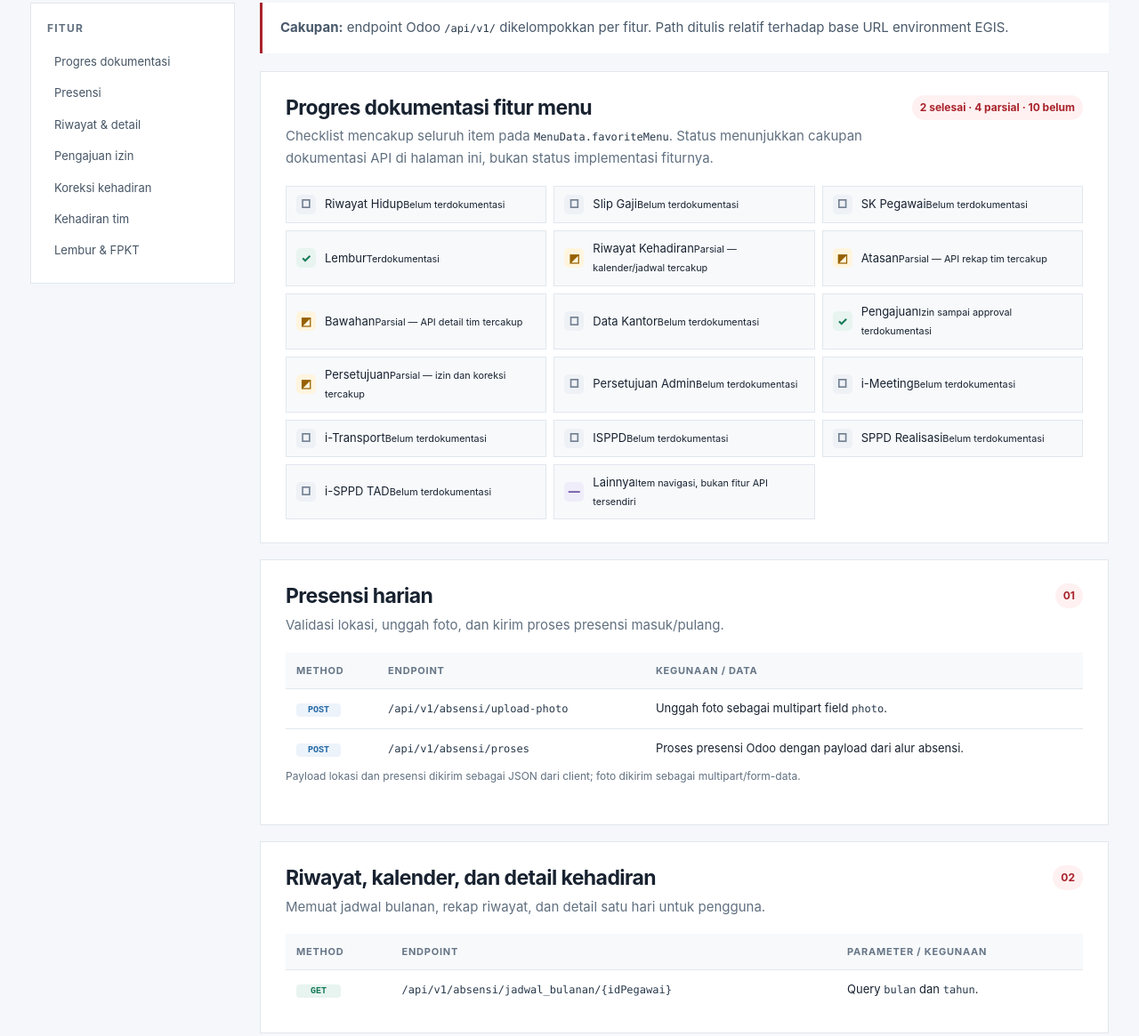
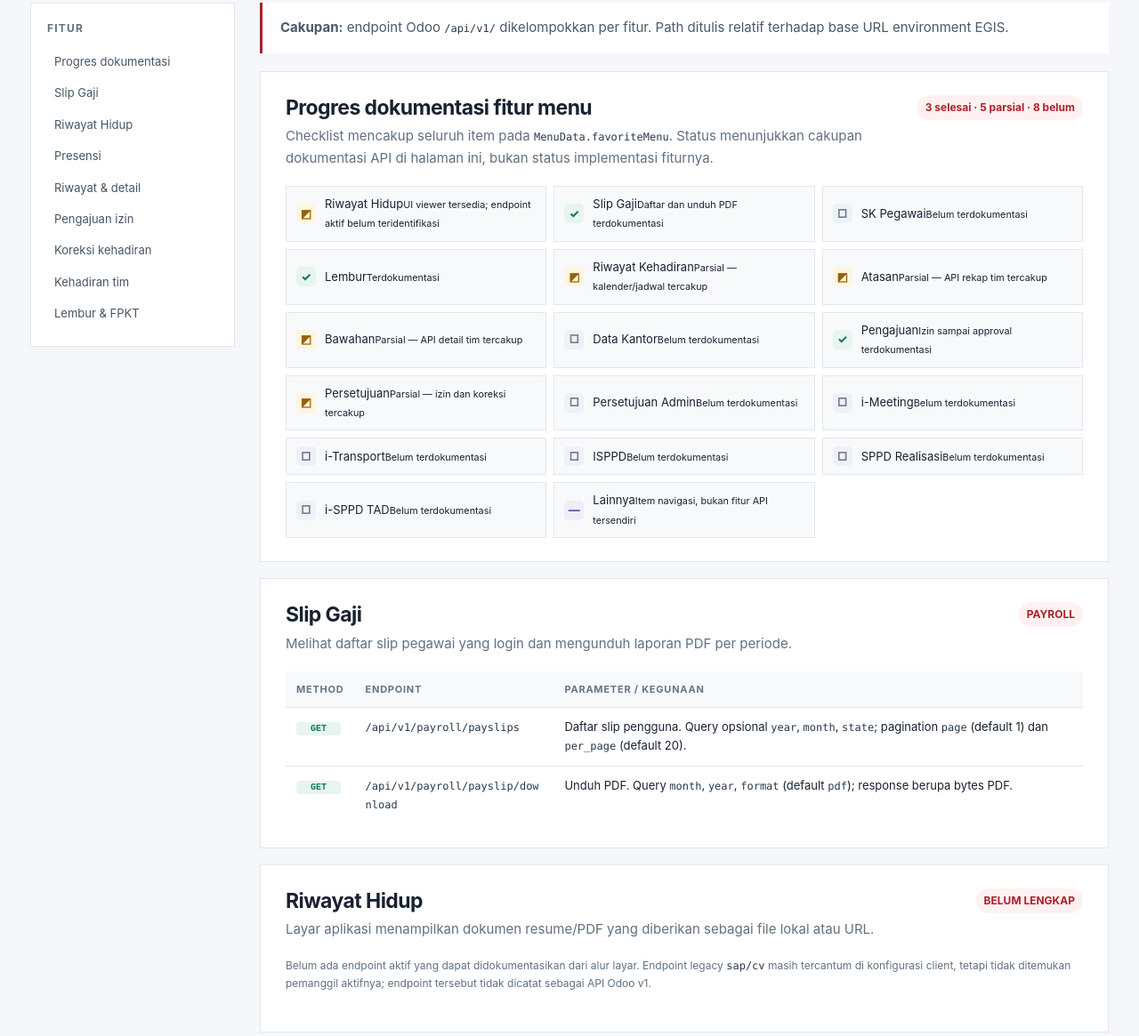
Before and after one commit to R26raihan/share-knowladge, a plain HTML site: page API_EGIS_ATTENDANCE.html in a window 1280 px wide. Shown: the part 456-1621 px from the top of the page at 89% size. Drawn offline with Linux system fonts and the light colour scheme.

Commit message:
docs: add slip gaji and riwayat hidup sections to EGIS API documentation

```diff
--- a/API_EGIS_ATTENDANCE.html
+++ b/API_EGIS_ATTENDANCE.html
@@ -3,7 +3,7 @@
 <head>
   <meta charset="utf-8">
   <meta name="viewport" content="width=device-width, initial-scale=1">
-  <meta name="description" content="Dokumentasi API fitur attendance EGIS per fitur: presensi, riwayat, koreksi, WFA, dan lembur.">
+  <meta name="description" content="Dokumentasi API EGIS per fitur termasuk attendance, slip gaji, dan progres cakupan menu.">
   <title>API Attendance — EGIS</title>
   <style>
     :root{color-scheme:light;--ink:#182230;--muted:#617080;--paper:#f5f7fa;--card:#fff;--line:#e1e7ee;--brand:#a9222b;--brand-soft:#fff1f1;--green:#167a59;--blue:#2368a5;--code:#17212d}
@@ -23,15 +23,15 @@
       <div class="meta"><span class="pill">Flutter mobile</span><span class="pill">Auth: Bearer token</span><span class="pill">App-Source: IOFFICE_ANDROID</span></div>
     </section>
     <div class="layout">
-      <nav class="nav" aria-label="Navigasi fitur"><h2>Fitur</h2><a href="#progress">Progres dokumentasi</a><a href="#presensi">Presensi</a><a href="#riwayat">Riwayat &amp; detail</a><a href="#izin">Pengajuan izin</a><a href="#koreksi">Koreksi kehadiran</a><a href="#tim">Kehadiran tim</a><a href="#lembur">Lembur &amp; FPKT</a></nav>
+      <nav class="nav" aria-label="Navigasi fitur"><h2>Fitur</h2><a href="#progress">Progres dokumentasi</a><a href="#gaji">Slip Gaji</a><a href="#riwayat-hidup">Riwayat Hidup</a><a href="#presensi">Presensi</a><a href="#riwayat">Riwayat &amp; detail</a><a href="#izin">Pengajuan izin</a><a href="#koreksi">Koreksi kehadiran</a><a href="#tim">Kehadiran tim</a><a href="#lembur">Lembur &amp; FPKT</a></nav>
       <main>
         <div class="intro"><strong>Cakupan:</strong> endpoint Odoo <code>/api/v1/</code> dikelompokkan per fitur. Path ditulis relatif terhadap base URL environment EGIS.</div>
 
         <section class="feature" id="progress">
-          <div class="feature-head"><div><h2>Progres dokumentasi fitur menu</h2><p>Checklist mencakup seluruh item pada <code>MenuData.favoriteMenu</code>. Status menunjukkan cakupan dokumentasi API di halaman ini, bukan status implementasi fiturnya.</p></div><span class="number">2 selesai · 4 parsial · 10 belum</span></div>
+          <div class="feature-head"><div><h2>Progres dokumentasi fitur menu</h2><p>Checklist mencakup seluruh item pada <code>MenuData.favoriteMenu</code>. Status menunjukkan cakupan dokumentasi API di halaman ini, bukan status implementasi fiturnya.</p></div><span class="number">3 selesai · 5 parsial · 8 belum</span></div>
           <div class="progress-grid">
-            <div class="progress-item todo"><span class="progress-state" aria-label="Belum terdokumentasi">□</span><span>Riwayat Hidup<small>Belum terdokumentasi</small></span></div>
-            <div class="progress-item todo"><span class="progress-state" aria-label="Belum terdokumentasi">□</span><span>Slip Gaji<small>Belum terdokumentasi</small></span></div>
+            <div class="progress-item partial"><span class="progress-state" aria-label="Parsial">◩</span><span>Riwayat Hidup<small>UI viewer tersedia; endpoint aktif belum teridentifikasi</small></span></div>
+            <div class="progress-item done"><span class="progress-state" aria-label="Terdokumentasi">✓</span><span>Slip Gaji<small>Daftar dan unduh PDF terdokumentasi</small></span></div>
             <div class="progress-item todo"><span class="progress-state" aria-label="Belum terdokumentasi">□</span><span>SK Pegawai<small>Belum terdokumentasi</small></span></div>
             <div class="progress-item done"><span class="progress-state" aria-label="Terdokumentasi">✓</span><span>Lembur<small>Terdokumentasi</small></span></div>
             <div class="progress-item partial"><span class="progress-state" aria-label="Parsial">◩</span><span>Riwayat Kehadiran<small>Parsial — kalender/jadwal tercakup</small></span></div>
@@ -48,6 +48,19 @@
             <div class="progress-item todo"><span class="progress-state" aria-label="Belum terdokumentasi">□</span><span>i-SPPD TAD<small>Belum terdokumentasi</small></span></div>
             <div class="progress-item na"><span class="progress-state" aria-label="Bukan fitur API">—</span><span>Lainnya<small>Item navigasi, bukan fitur API tersendiri</small></span></div>
           </div>
+        </section>
+
+        <section class="feature" id="gaji">
+          <div class="feature-head"><div><h2>Slip Gaji</h2><p>Melihat daftar slip pegawai yang login dan mengunduh laporan PDF per periode.</p></div><span class="number">PAYROLL</span></div>
+          <div class="table-wrap"><table><thead><tr><th>Method</th><th>Endpoint</th><th>Parameter / kegunaan</th></tr></thead><tbody>
+            <tr><td><span class="method">GET</span></td><td><code>/api/v1/payroll/payslips</code></td><td>Daftar slip pengguna. Query opsional <code>year</code>, <code>month</code>, <code>state</code>; pagination <code>page</code> (default 1) dan <code>per_page</code> (default 20).</td></tr>
+            <tr><td><span class="method">GET</span></td><td><code>/api/v1/payroll/payslip/download</code></td><td>Unduh PDF. Query <code>month</code>, <code>year</code>, <code>format</code> (default <code>pdf</code>); response berupa bytes PDF.</td></tr>
+          </tbody></table></div>
+        </section>
+
+        <section class="feature" id="riwayat-hidup">
+          <div class="feature-head"><div><h2>Riwayat Hidup</h2><p>Layar aplikasi menampilkan dokumen resume/PDF yang diberikan sebagai file lokal atau URL.</p></div><span class="number">BELUM LENGKAP</span></div>
+          <p class="note">Belum ada endpoint aktif yang dapat didokumentasikan dari alur layar. Endpoint legacy <code>sap/cv</code> masih tercantum di konfigurasi client, tetapi tidak ditemukan pemanggil aktifnya; endpoint tersebut tidak dicatat sebagai API Odoo v1.</p>
         </section>
 
         <section class="feature" id="presensi">
```
